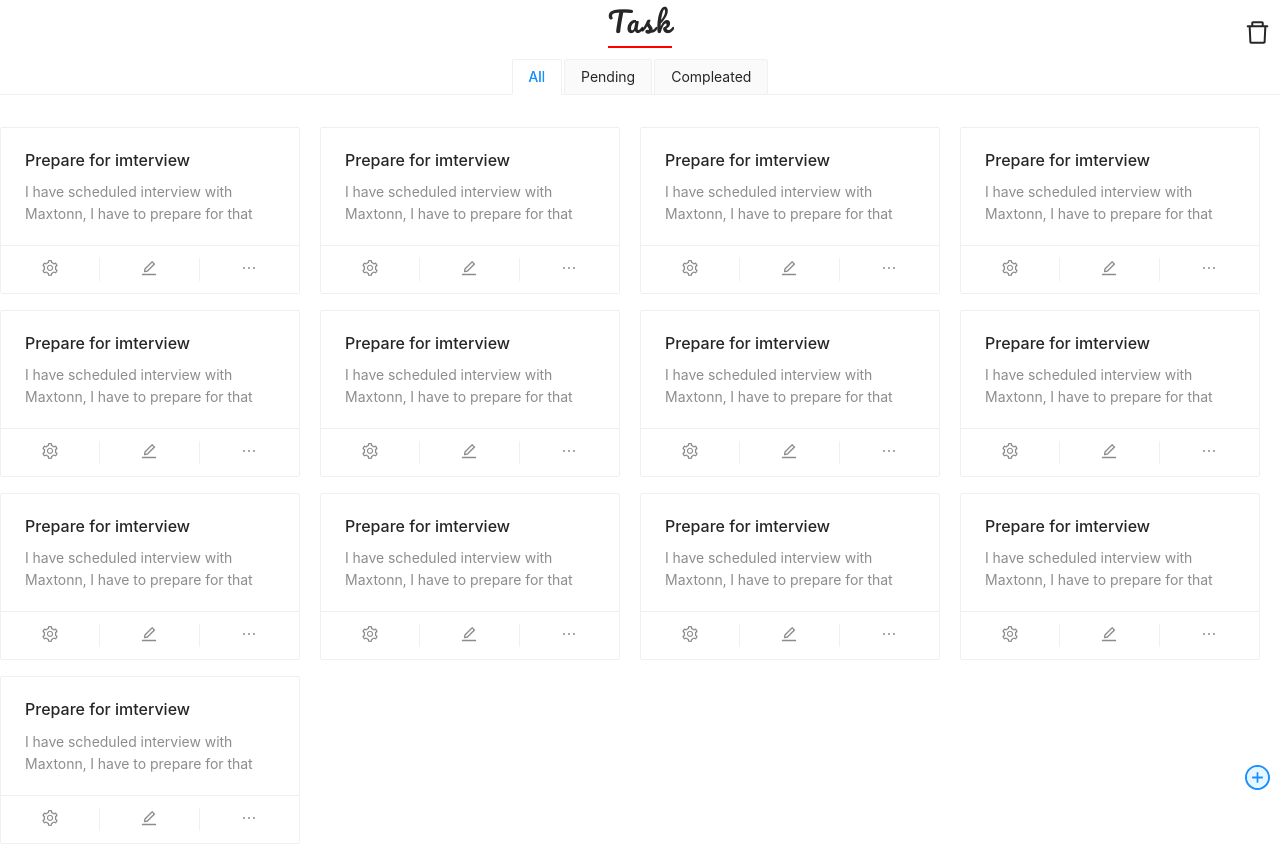
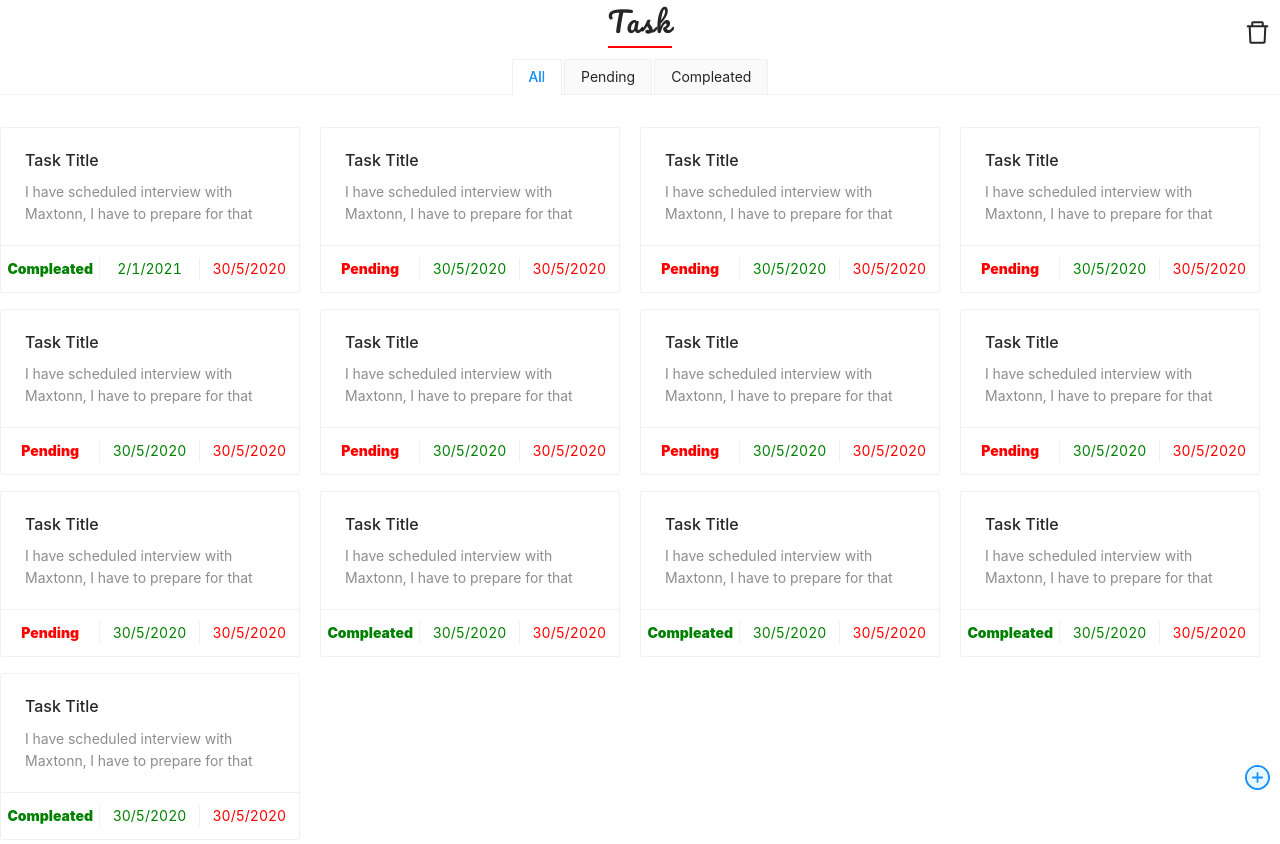
Before and after one commit to Suhas010/todo, a React (Vite) app: page / in a window 1280 px wide. Built offline with nearby package versions, Linux system fonts and the light colour scheme.

Commit message:
added card info

```diff
--- a/src/component/common/TaskCard.js
+++ b/src/component/common/TaskCard.js
@@ -1,18 +1,22 @@
 import React from 'react';
 import { Card } from "antd";
-import { SettingOutlined, EditOutlined, EllipsisOutlined } from '@ant-design/icons';
-
+const getDate = date => {
+  return `${date.getDate()}/${date.getMonth()}/${date.getFullYear()}`;
+}
 const TaskCard = ({
+  id,
   title,
   desc,
   state,
+  createdAt,
+  dueDate,
   loading
 }) => (
   <Card
     actions={[
-      <SettingOutlined key="setting" />,
-      <EditOutlined key="edit" />,
-      <EllipsisOutlined key="ellipsis" />,
+      <span style={state === "Compleated" ? {color: "green", fontWeight: 900} : {color: "red", fontWeight: 900}}>{state}</span>,
+      <span style={{color: "green"}}>{getDate(createdAt)}</span>,
+      <span style={{color: "red"}}>{getDate(dueDate)}</span>,
     ]}
     style={{ width: 300, marginTop: 16 }}
     loading={loading}
--- a/src/component/task/taskContainer.js
+++ b/src/component/task/taskContainer.js
@@ -1,4 +1,4 @@
-import React from 'react';
+import React, { useState } from 'react';
 import { Tabs, Col, Row } from 'antd';
 import { connect } from 'react-redux';
 import { TASK_FILTER_CATERGORY, EDIT, ADD } from './constants';
@@ -7,9 +7,13 @@ import TaskCard from '../common/TaskCard';
 import { dispatchAction } from '../../store/actions';
 import Modal from 'antd/lib/modal/Modal';
 import TaskForm from './taskForm';
+import { getStoredState } from 'redux-persist';
 const { TabPane } = Tabs;
 
 const TaskContainer = ({ tasks, modal, mode, dispatchAction, loading }) => {
+const [state, setState] = useState({
+  activeTab: "All"
+});
 
   const isLoading = async function wait(ms) {
     return new Promise(resolve => {
@@ -17,8 +21,14 @@ const TaskContainer = ({ tasks, modal, mode, dispatchAction, loading }) => {
     });
   }
 
-  const getTasksCards = type => {
-    return DUMMY_TASKS.map(({ title, createdAt, desc, dueDate, id, state }) => (
+  const getTasksCards = () => {
+    let filteredTask = DUMMY_TASKS;
+    const { activeTab } = state;
+    if(activeTab !== "All") {
+      filteredTask = filteredTask.filter(({state}) => state == activeTab);
+      console.log(filteredTask.length,"!!")
+    }
+    return filteredTask.map(({ title, createdAt, desc, dueDate, id, state }) => (
       <Col sm={24} md={12} lg={6} span={1} key={id}>
         <TaskCard
           id={id}
@@ -51,10 +61,11 @@ const TaskContainer = ({ tasks, modal, mode, dispatchAction, loading }) => {
       <TaskForm />
     </Modal>
   );
+  const { activeTab } = state;
   return (
     <div className="task-container">
       {modal && getTaskModal()}
-      <Tabs defaultActiveKey="1" type="card" size="small" centered={true}>
+      <Tabs defaultActiveKey={activeTab} type="card" size="small" centered={true} onChange={activeTab => setState({...state, activeTab})}>
         {getTabsPane()}
       </Tabs>
     </div>
--- a/src/store/constants.js
+++ b/src/store/constants.js
@@ -10,119 +10,119 @@ export const ACTION_TYPE = {
 export const DUMMY_TASKS = [
   {
     id: createUUID(),
-    title: "Prepare for imterview",
+    title: "Task Title",
+    desc: "I have scheduled interview with Maxtonn, I have to prepare for that",
+    dueDate: new Date(),
+    createdAt: new Date("2-02-2021"),
+    priority: "HIGH",
+    state: "Compleated"
+  },
+  {
+    id: createUUID(),
+    title: "Task Title",
     desc: "I have scheduled interview with Maxtonn, I have to prepare for that",
     dueDate: new Date(),
     createdAt: new Date(),
     priority: "HIGH",
-    state: "Done"
+    state: "Pending"
   },
   {
     id: createUUID(),
-    title: "Prepare for imterview",
+    title: "Task Title",
     desc: "I have scheduled interview with Maxtonn, I have to prepare for that",
     dueDate: new Date(),
     createdAt: new Date(),
     priority: "HIGH",
-    state: "Done"
+    state: "Pending"
   },
   {
     id: createUUID(),
-    title: "Prepare for imterview",
+    title: "Task Title",
     desc: "I have scheduled interview with Maxtonn, I have to prepare for that",
     dueDate: new Date(),
     createdAt: new Date(),
     priority: "HIGH",
-    state: "Done"
+    state: "Pending"
   },
   {
     id: createUUID(),
-    title: "Prepare for imterview",
+    title: "Task Title",
     desc: "I have scheduled interview with Maxtonn, I have to prepare for that",
     dueDate: new Date(),
     createdAt: new Date(),
     priority: "HIGH",
-    state: "Done"
+    state: "Pending"
   },
   {
     id: createUUID(),
-    title: "Prepare for imterview",
+    title: "Task Title",
     desc: "I have scheduled interview with Maxtonn, I have to prepare for that",
     dueDate: new Date(),
     createdAt: new Date(),
     priority: "HIGH",
-    state: "Done"
+    state: "Pending"
   },
   {
     id: createUUID(),
-    title: "Prepare for imterview",
+    title: "Task Title",
     desc: "I have scheduled interview with Maxtonn, I have to prepare for that",
     dueDate: new Date(),
     createdAt: new Date(),
     priority: "HIGH",
-    state: "Done"
+    state: "Pending"
   },
   {
     id: createUUID(),
-    title: "Prepare for imterview",
+    title: "Task Title",
     desc: "I have scheduled interview with Maxtonn, I have to prepare for that",
     dueDate: new Date(),
     createdAt: new Date(),
     priority: "HIGH",
-    state: "Done"
+    state: "Pending"
   },
   {
     id: createUUID(),
-    title: "Prepare for imterview",
+    title: "Task Title",
     desc: "I have scheduled interview with Maxtonn, I have to prepare for that",
     dueDate: new Date(),
     createdAt: new Date(),
     priority: "HIGH",
-    state: "Done"
+    state: "Pending"
   },
   {
     id: createUUID(),
-    title: "Prepare for imterview",
+    title: "Task Title",
     desc: "I have scheduled interview with Maxtonn, I have to prepare for that",
     dueDate: new Date(),
     createdAt: new Date(),
     priority: "HIGH",
-    state: "Done"
+    state: "Compleated"
   },
   {
     id: createUUID(),
-    title: "Prepare for imterview",
+    title: "Task Title",
     desc: "I have scheduled interview with Maxtonn, I have to prepare for that",
     dueDate: new Date(),
     createdAt: new Date(),
     priority: "HIGH",
-    state: "Done"
+    state: "Compleated"
   },
   {
     id: createUUID(),
-    title: "Prepare for imterview",
+    title: "Task Title",
     desc: "I have scheduled interview with Maxtonn, I have to prepare for that",
     dueDate: new Date(),
     createdAt: new Date(),
     priority: "HIGH",
-    state: "Done"
+    state: "Compleated"
   },
   {
     id: createUUID(),
-    title: "Prepare for imterview",
+    title: "Task Title",
     desc: "I have scheduled interview with Maxtonn, I have to prepare for that",
     dueDate: new Date(),
     createdAt: new Date(),
     priority: "HIGH",
-    state: "Done"
-  },
-  {
-    id: createUUID(),
-    title: "Prepare for imterview",
-    desc: "I have scheduled interview with Maxtonn, I have to prepare for that",
-    dueDate: new Date(),
-    createdAt: new Date(),
-    priority: "HIGH",
-    state: "Done"
+    state: "Compleated"
   }
 ]
```
